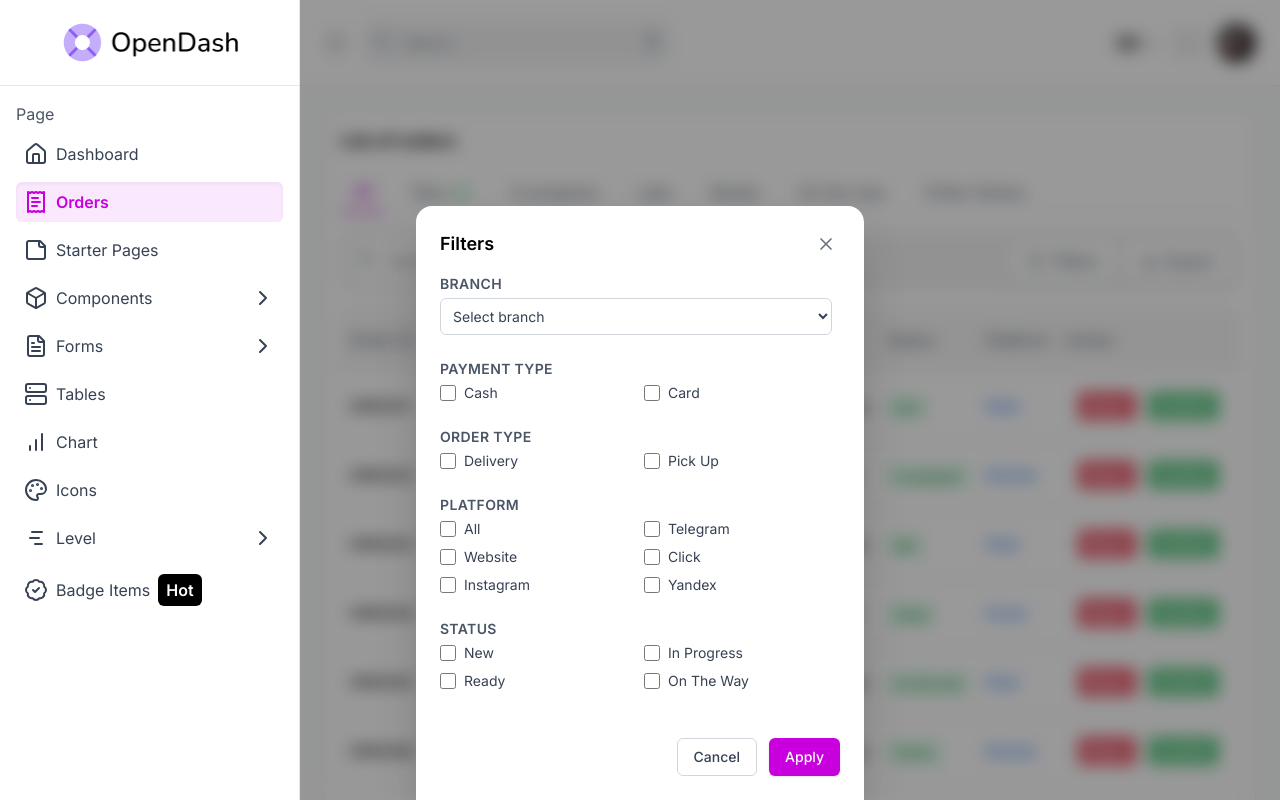
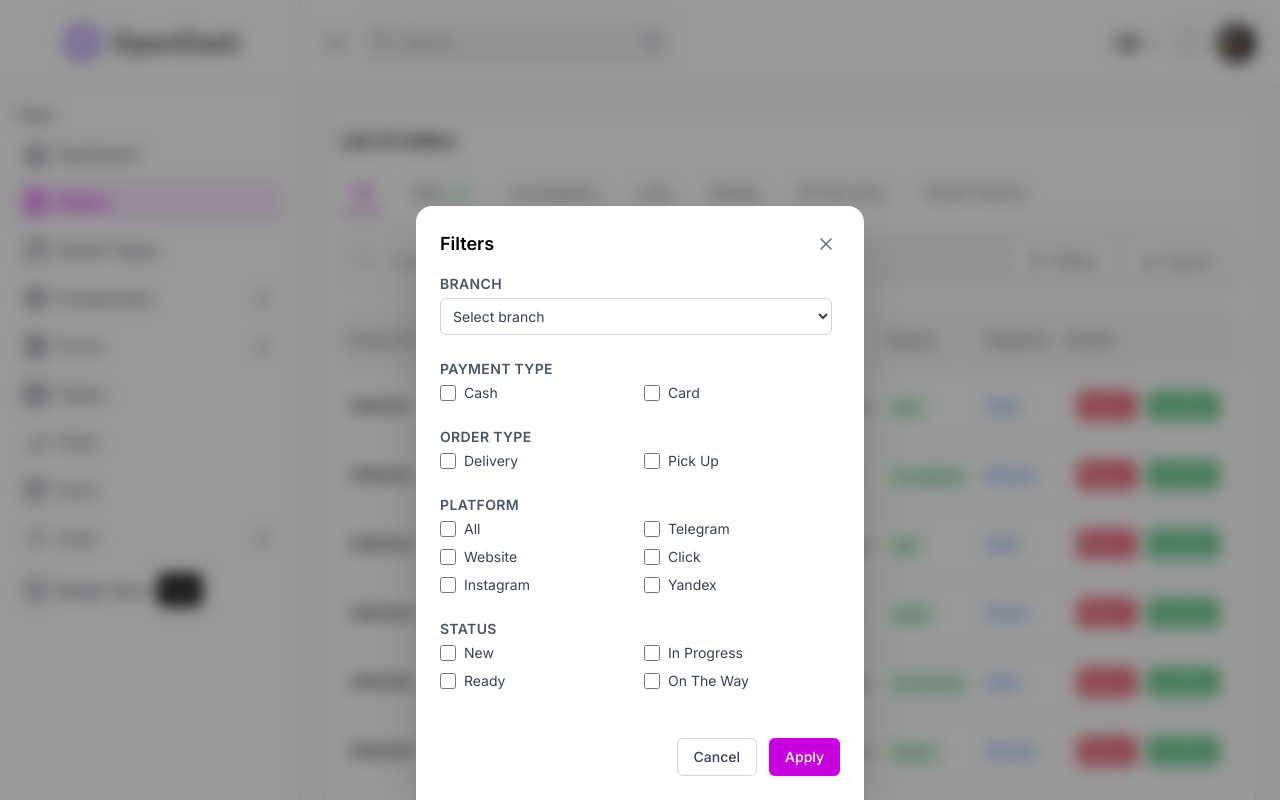
Before and after one commit to shukurillaevumar/dashboard, a Next.js app: page /orders in a window 1280 px wide. Both pictures are taken after a click on the button "Filters". Shown: the top 800 px of the page. Built offline with nearby package versions, Linux system fonts and the light colour scheme; grey boxes are pictures that could not be loaded.

Commit message:
orders page is ready

```diff
--- a/src/components/Filters.tsx
+++ b/src/components/Filters.tsx
@@ -46,7 +46,7 @@ export default function Filters({
           <>
             <motion.div
               key="backdrop-filters"
-              className="fixed inset-0 z-40 bg-black/40 backdrop-blur-sm"
+              className="fixed inset-0 z-[9998] bg-black/40 backdrop-blur-sm"
               initial={{ opacity: 0 }}
               animate={{ opacity: 1 }}
               exit={{ opacity: 0 }}
@@ -54,7 +54,7 @@ export default function Filters({
             />
             <motion.aside
               key="sheet-filters"
-              className="fixed inset-x-0 bottom-0 z-50 rounded-t-2xl bg-white p-6 shadow-2xl sm:mx-auto sm:max-w-md"
+              className="fixed inset-x-0 bottom-0 z-[9999] rounded-t-2xl bg-white p-6 shadow-2xl sm:mx-auto sm:max-w-md"
               variants={sheetVariants}
               initial="hidden"
               animate="visible"
@@ -143,8 +143,8 @@ export default function Filters({
         {openExport && (
           <>
             <motion.div
-              key="backdrop-export"
-              className="fixed inset-0 z-40 bg-black/40 backdrop-blur-sm"
+              key="backdrop-filters"
+              className="fixed inset-0 z-[9998] bg-black/40 backdrop-blur-sm"
               initial={{ opacity: 0 }}
               animate={{ opacity: 1 }}
               exit={{ opacity: 0 }}
@@ -152,7 +152,7 @@ export default function Filters({
             />
             <motion.aside
               key="sheet-export"
-              className="fixed inset-x-0 bottom-0 z-50 rounded-t-2xl bg-white p-6 shadow-2xl sm:mx-auto sm:max-w-md"
+              className="fixed inset-x-0 bottom-0 z-[9999] rounded-t-2xl bg-white p-6 shadow-2xl sm:mx-auto sm:max-w-md"
               variants={sheetVariants}
               initial="hidden"
               animate="visible"
```
